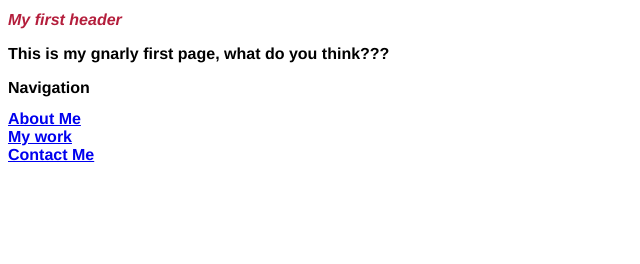
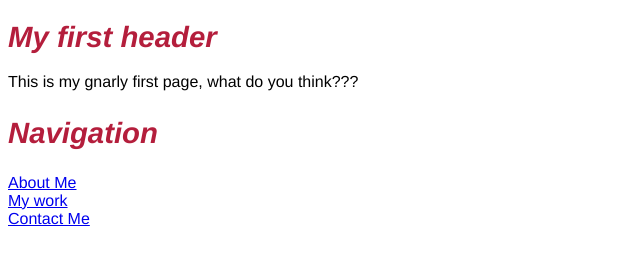
Before and after one commit to kerrinrose/imm130, a plain HTML site: page index.html in a window 1280 px wide. Shown: the whole page, without its empty margins (0-640 px from the left). Drawn offline with Linux system fonts and the light colour scheme.

Commit message:
Update style.css

```diff
--- a/styles/style.css
+++ b/styles/style.css
@@ -2,11 +2,12 @@
 
   font-family: Helvetica, Arial, sans-serif;
   font-size: 12pt;
-  font-weight: bold;
+
 }
 
-h1 {
+h1, h2 {
 
+  font-size: 22pt;
   color: #b41e3c;
   font-style: italic;
 
```
